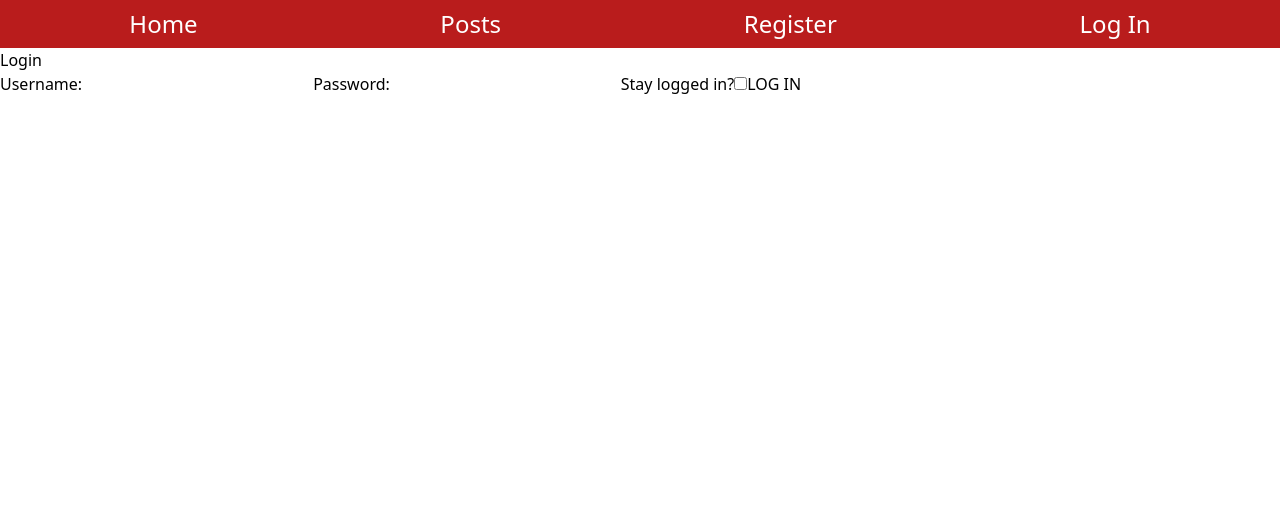
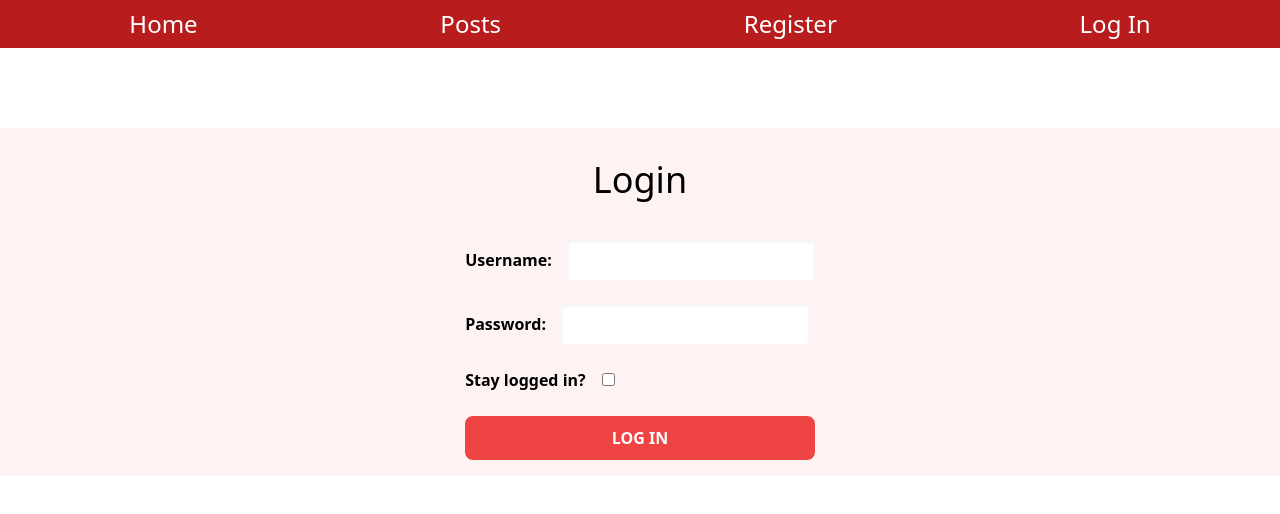
Before and after one commit to sanrafa/strangers-things-parcel, a React (Vite) app: page /login in a window 1280 px wide. Shown: the top 514 px of the page. Built offline with nearby package versions, Linux system fonts and the light colour scheme; no server answers.

Commit message:
Style register/login/logout components

```diff
--- a/src/components/Login.jsx
+++ b/src/components/Login.jsx
@@ -46,17 +46,19 @@ const Login = (props) => {
   };
 
   return (
-    <main>
-      <h1>Login</h1>
+    <main className="flex flex-col items-center space-y-6 bg-red-50 mt-20 p-4">
+      <h1 className="mt-4 text-4xl mb-4">Login</h1>
       <form
+        className="flex flex-col space-y-6"
         onSubmit={(e) => {
           e.preventDefault();
           accessAccount();
         }}
       >
-        <label>
+        <label className="font-bold">
           Username:
           <input
+            className="shadow-inner ml-4 p-2"
             type="text"
             name="username"
             required={true}
@@ -66,9 +68,10 @@ const Login = (props) => {
             }}
           ></input>
         </label>
-        <label>
+        <label className="font-bold">
           Password:
           <input
+            className="shadow-inner ml-4 p-2"
             type="password"
             name="password"
             required={true}
@@ -78,9 +81,10 @@ const Login = (props) => {
             }}
           ></input>
         </label>
-        <label>
+        <label className="font-semibold">
           Stay logged in?
           <input
+            className="ml-4"
             type="checkbox"
             name="stayLoggedIn"
             value="stayLoggedIn"
@@ -89,7 +93,12 @@ const Login = (props) => {
             }}
           ></input>
         </label>
-        <button type="submit">LOG IN</button>
+        <button
+          type="submit"
+          className="border-2 border-red-500 p-2 font-semibold bg-red-500 text-white rounded-lg hover:text-red-700 hover:shadow"
+        >
+          LOG IN
+        </button>
       </form>
       <p id="login-error" style={{ display: "none" }}>
         Incorrect username or password
--- a/src/components/Logout.jsx
+++ b/src/components/Logout.jsx
@@ -13,7 +13,11 @@ const Logout = () => {
     sessionStorage.clear();
   }, []);
 
-  return <h1>You are now logged out</h1>;
+  return (
+    <h1 className="text-center m-60 font-extrabold text-4xl">
+      You are now logged out.
+    </h1>
+  );
 };
 
 export default Logout;
--- a/src/components/Register.jsx
+++ b/src/components/Register.jsx
@@ -50,17 +50,19 @@ const Register = (props) => {
   }, [token]);
 
   return (
-    <main>
-      <h1>Register</h1>
+    <main className="flex flex-col items-center space-y-6 bg-red-50 mt-20 p-4">
+      <h1 className="mt-4 text-4xl mb-4">Register</h1>
       <form
+        className="flex flex-col space-y-6"
         onSubmit={(e) => {
           e.preventDefault();
           handleSubmit();
         }}
       >
-        <label>
+        <label className="font-bold">
           Username:
           <input
+            className="shadow-inner ml-4 p-2"
             type="text"
             name="username"
             required={true}
@@ -71,9 +73,10 @@ const Register = (props) => {
             minLength="5"
           ></input>
         </label>
-        <label>
+        <label className="font-bold">
           Password:
           <input
+            className="shadow-inner ml-4 p-2"
             type="password"
             name="password"
             required={true}
@@ -85,7 +88,12 @@ const Register = (props) => {
           ></input>
         </label>
 
-        <button type="submit">REGISTER</button>
+        <button
+          type="submit"
+          className="border-2 border-red-500 p-2 font-semibold bg-red-500 text-white rounded-lg hover:text-red-700 hover:shadow"
+        >
+          REGISTER
+        </button>
       </form>
       {registerError ? <p>{registerError}</p> : null}
     </main>
```
Also changed, not shown: 4 other files (tests, documents, lock files or other folders).
